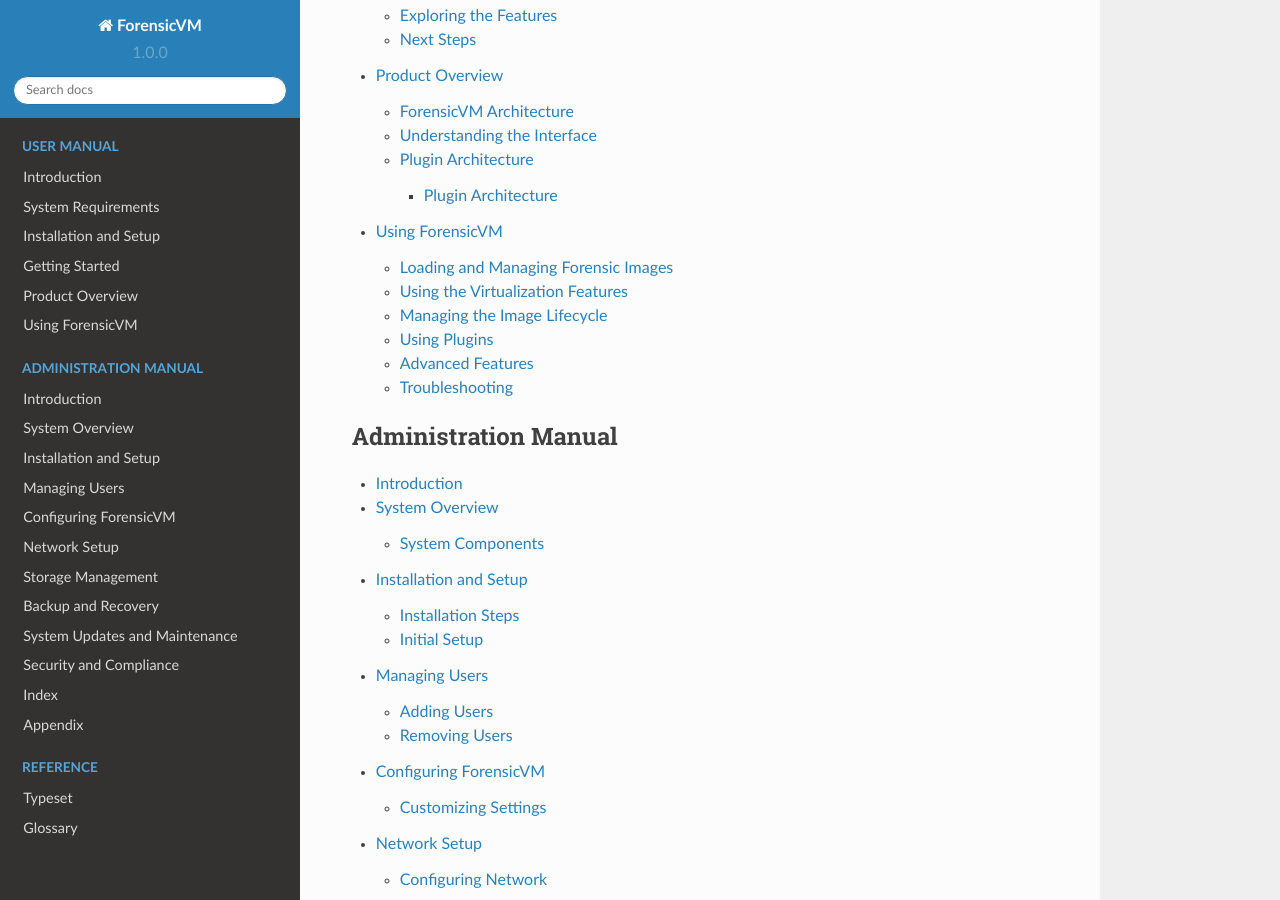
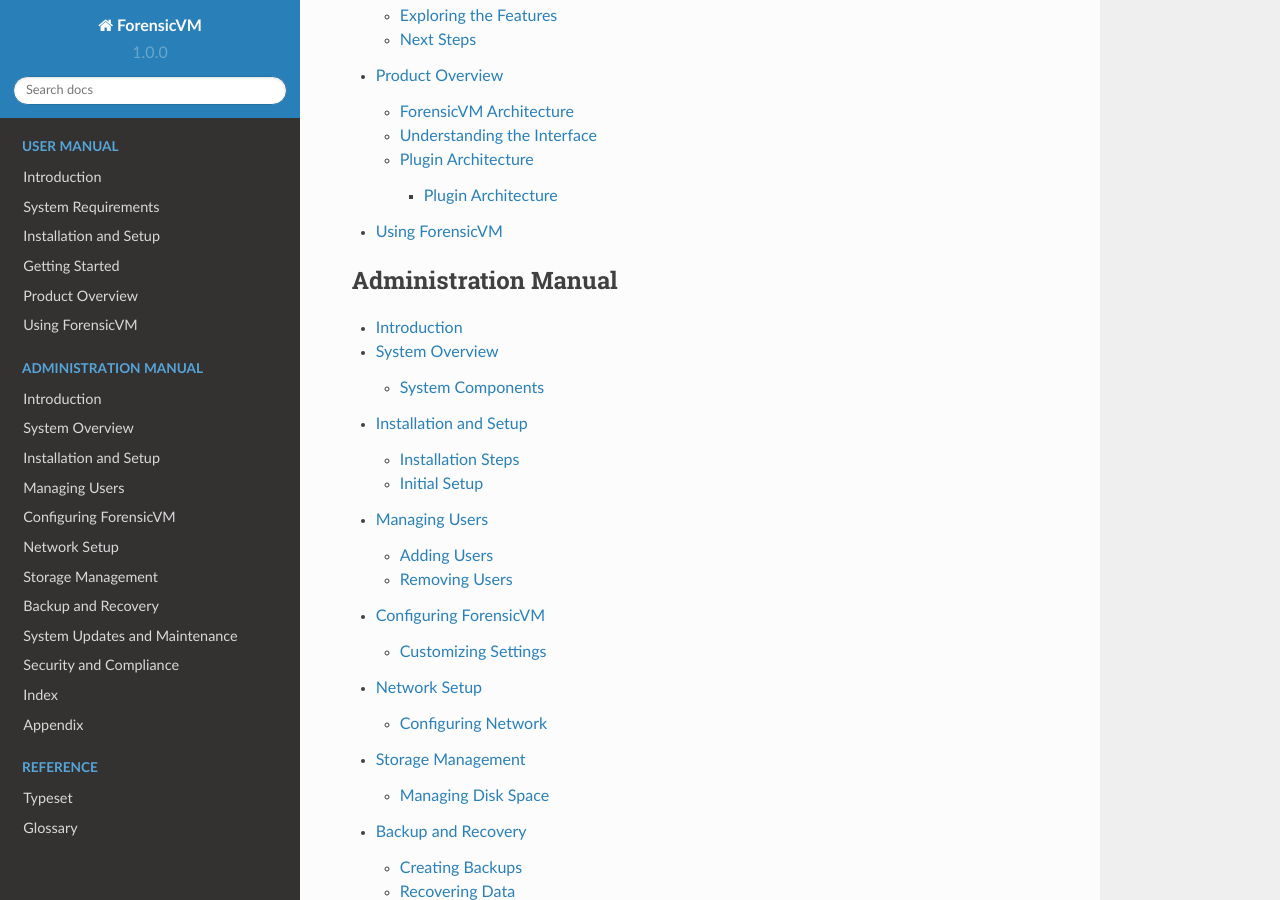
Before and after one commit to nunomourinho/ForensicVMServerAndClientDocs, a Sphinx documentation site: the page built from docs/index.rst, in a window 1280 px wide and 900 px high, scrolled down 3201 px. Built offline with Sphinx 7.4.7 and the Read the Docs theme 2.0.0, drawn with Linux system fonts in a browser that asks for light colours; pages that are not in the unit, such as notebooks, are missing from menus; some of the changed lines change nothing that is shown.

Commit message:
Update using_forensicvm.rst

```diff
--- a/docs/user/using_forensicvm.rst
+++ b/docs/user/using_forensicvm.rst
@@ -4,44 +4,8 @@
 
 This section provides a detailed guide on how to use ForensicVM in your forensic analysis.
 
-Loading and Managing Forensic Images
-======================================
+.. toctree::
+   :maxdepth: 3
+   :caption: Reference
 
-ForensicVM provides an intuitive interface for loading and managing forensic images. To load an image...
-
-(Here you provide step-by-step instructions on how to load a forensic image.)
-
-Using the Virtualization Features
-===================================
-
-ForensicVM allows you to virtualize forensic images, making it easier to analyze them...
-
-(Here you explain how to use the virtualization features.)
-
-Managing the Image Lifecycle
-===============================
-
-With ForensicVM, you can manage the entire lifecycle of a forensic image...
-
-(Here you explain how to manage the lifecycle of an image.)
-
-Using Plugins
-===============
-
-One of the powerful features of ForensicVM is its support for plugins...
-
-(Here you explain how to install and use plugins in ForensicVM.)
-
-Advanced Features
-===================
-
-ForensicVM also has several advanced features...
-
-(Here you explain any advanced features.)
-
-Troubleshooting
-================
-
-If you encounter any issues while using ForensicVM...
-
-(Here you provide common troubleshooting steps.)
+   Start Forensic Virtual Machine <start_vm>
```
